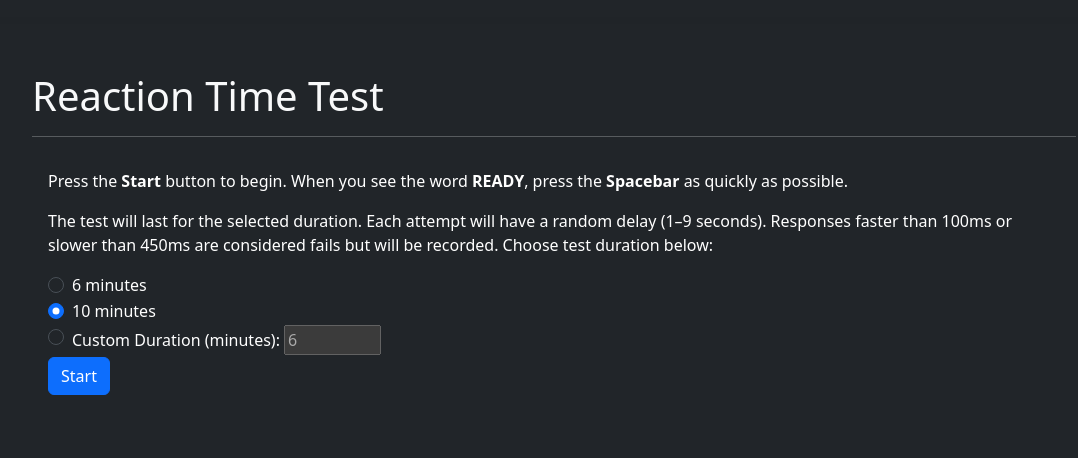
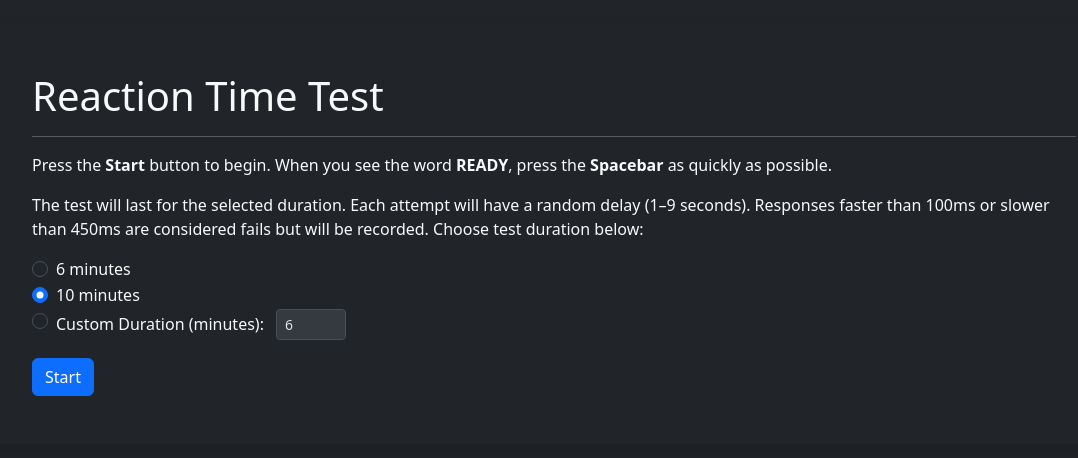
Before and after one commit to szdomzalski/pvt, a Django app: page / in a window 1280 px wide. Shown: the top 458 px of the page, without its empty margins (86-1164 px from the left). Run offline with Django 5.2, Linux system fonts and the light colour scheme.

Commit message:
Adjusted HTMLs a bit

```diff
--- a/pvt/webgui/templates/webgui/reaction_test.html
+++ b/pvt/webgui/templates/webgui/reaction_test.html
@@ -3,16 +3,14 @@
 <html lang="en" data-bs-theme="dark">
 <head>
     <meta charset="UTF-8">
-    <!-- add viewport meta tag for easy mobile device scaling -->
     <meta name="viewport" content="width=device-width, initial-scale=1.0">
     <title>Reaction Time Test</title>
     <link href="https://cdn.jsdelivr.net/npm/bootstrap@5.3.8/dist/css/bootstrap.min.css" rel="stylesheet" integrity="sha384-sRIl4kxILFvY47J16cr9ZwB07vP4J8+LH7qKQnuqkuIAvNWLzeN8tE5YBujZqJLB" crossorigin="anonymous">
 </head>
 <body class="bg-dark text-light">
     <div class="container mx-auto mt-4 mb-4 p-4 p-md-5 rounded shadow" id="main-container">
-        <h1 id="page-title">Reaction Time Test</h1>
+        <h1>Reaction Time Test</h1>
         <hr>
-        <div class="text-bg-dark p-3">
         <p>Press the <strong>Start</strong> button to begin. When you see the word <strong>READY</strong>, press the <strong>Spacebar</strong> as quickly as possible.</p>
         <p>The test will last for the selected duration. Each attempt will have a random delay (1–9 seconds). Responses faster than 100ms or slower than 450ms are considered fails but will be recorded. Choose test duration below:</p>
 
@@ -31,10 +29,9 @@
         <div class="form-check">
             <input class="form-check-input" type="radio" name="duration" id="custom-radio" value="custom">
             <label class="form-check-label" for="custom-radio">Custom Duration (minutes):</label>
-                <input type="number" id="custom-duration" min="1" max="120" value="6" disabled>
+            <input type="number" class="form-control form-control-sm d-inline-block ms-2" style="width: 5em" id="custom-duration" min="1" max="120" value="6" disabled>
         </div>
-            <button type="button" id="start-btn" class="btn btn-primary">Start</button>
-        </div>
+        <button type="button" id="start-btn" class="btn btn-primary mt-3">Start</button>
     </div>
     <div id="test-area">
         <div id="trigger" class="d-flex flex-column justify-content-center align-items-center fw-bold text-center display-1 text-success d-none" style="height: 80vh"></div>
--- a/pvt/webgui/templates/webgui/test_complete.html
+++ b/pvt/webgui/templates/webgui/test_complete.html
@@ -8,8 +8,8 @@
     <link href="https://cdn.jsdelivr.net/npm/bootstrap@5.3.8/dist/css/bootstrap.min.css" rel="stylesheet" integrity="sha384-sRIl4kxILFvY47J16cr9ZwB07vP4J8+LH7qKQnuqkuIAvNWLzeN8tE5YBujZqJLB" crossorigin="anonymous">
 </head>
 <body class="bg-dark text-light">
-    <div class="container mx-auto mt-5 p-4 pb-3 rounded shadow bg-dark">
-        <div class="fs-1 text-success mb-4">Test Complete</div>
+    <div class="container mx-auto mt-5 p-4 pb-3 rounded shadow bg-body-tertiary">
+        <h1 class="text-success mb-4">Test Complete</h1>
         <div class="fs-4 my-3">
             <span class="text-secondary fs-6">Harmonic Mean:</span><br>
             <span id="harmonic-mean">--</span> ms
```
Lines whose indentation alone changed are shown as unchanged.
